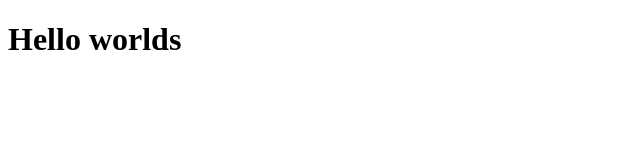
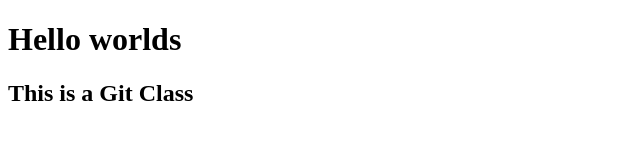
Before and after one commit to iancartis/iancartis.io, a plain HTML site: page index.html in a window 1280 px wide. Shown: the whole page, without its empty margins (0-640 px from the left). Drawn offline with Linux system fonts and the light colour scheme.

Commit message:
H2 Added

```diff
--- a/index.html
+++ b/index.html
@@ -7,6 +7,7 @@
 </head>
 <body>
     <h1> Hello worlds</h1>
+    <h2> This is a Git Class</h2>
 
 </body>
 
```
